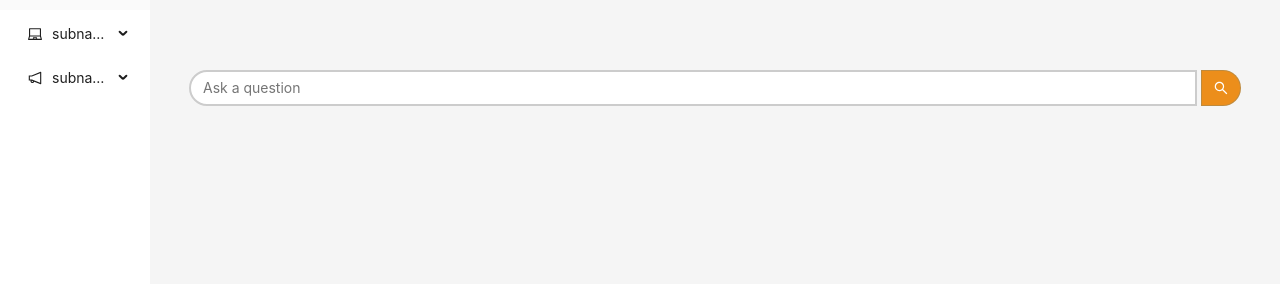
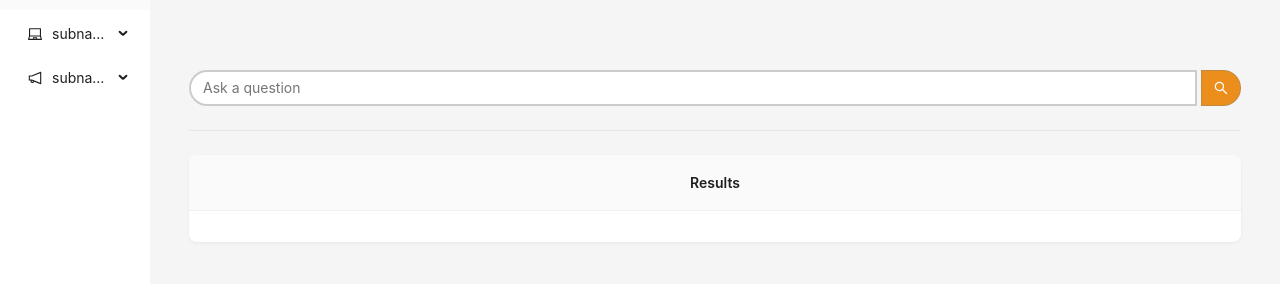
Before and after one commit to initd1/Shlok-AI, a React (Create React App) app in the folder shlok-ai/: page / in a window 1280 px wide. Shown: the part 194-478 px from the top of the page. Built offline with nearby package versions, Linux system fonts and the light colour scheme.

Commit message:
added formatting of results in a card

```diff
--- a/shlok-ai/src/components/ShlokaForm.js
+++ b/shlok-ai/src/components/ShlokaForm.js
@@ -1,8 +1,9 @@
 import React, { useState } from 'react';
-import {InputGroup, Button} from 'react-bootstrap';
+import {InputGroup, Button } from 'react-bootstrap';
 import Textarea from 'rc-textarea';
 import axios from 'axios';
 import { SearchOutlined } from '@ant-design/icons';
+import { Card, Divider } from 'antd';
 // import SearchBar from './SearchBar';
 import '../App.css';
 
@@ -45,13 +46,14 @@ function ShlokaForm() {
           </Button>
         </InputGroup>
       </form>
-
-      {result && (
-        <div>
-          <h2>Result</h2>
-          <p>{result}</p>
-        </div>
-      )}
+      <Divider />
+      <Card type="inner" title="Results" bordered={false}>
+        {result && (
+          <div>
+            <p>{result}</p>
+          </div>
+        )}
+      </Card>
     </div>
   );
 }
```
